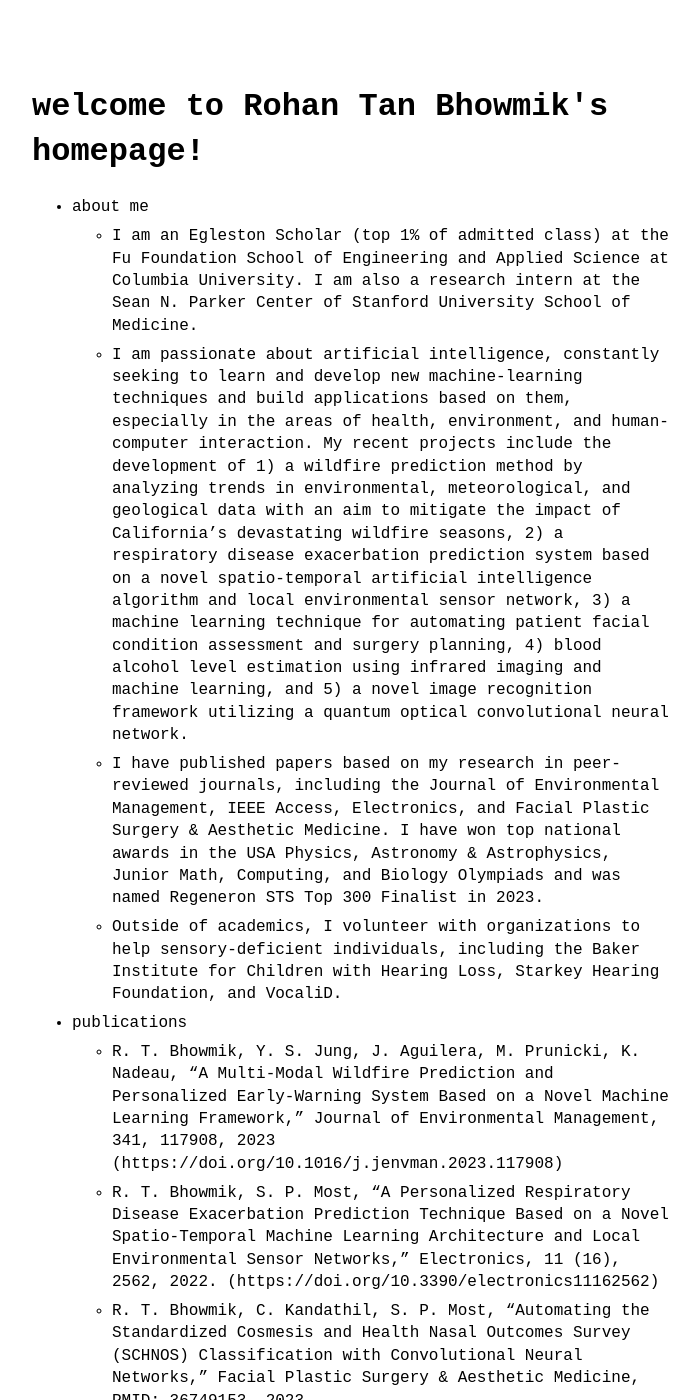
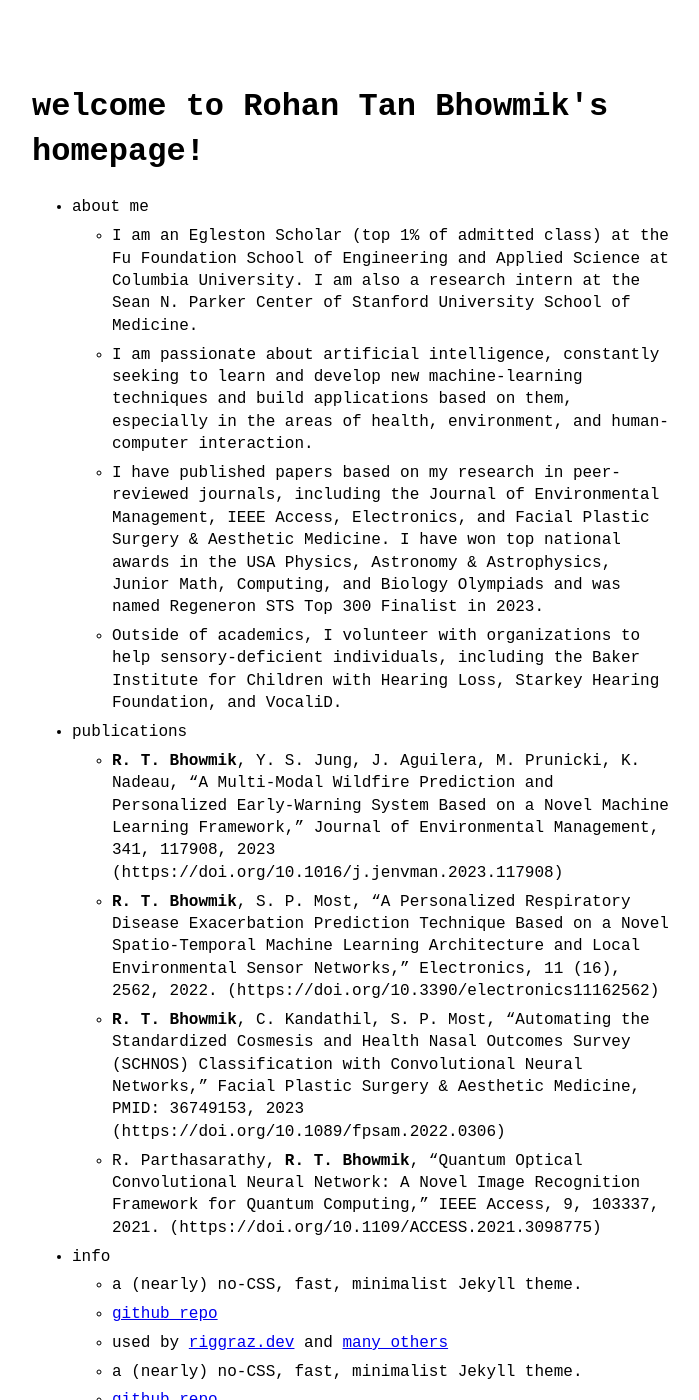
Before and after one commit to rohan-tan-bhowmik/rohan-tan-bhowmik.github.io, a Jekyll site: the page built from index.md, in a window 1280 px wide and 1400 px high. Shown: the whole window, without its empty margins (288-987 px from the left). Built offline with Jekyll 4.4.1, drawn with Linux system fonts in a browser that asks for light colours; some of the changed text lies outside the part shown.

Commit message:
Update menu.yml

```diff
--- a/_data/menu.yml
+++ b/_data/menu.yml
@@ -5,15 +5,15 @@
   - title: about me
     entries:
       - title: I am an Egleston Scholar (top 1% of admitted class) at the Fu Foundation School of Engineering and Applied Science at Columbia University. I am also a research intern at the Sean N. Parker Center of Stanford University School of Medicine.
-      - title: I am passionate about artificial intelligence, constantly seeking to learn and develop new machine-learning techniques and build applications based on them, especially in the areas of health, environment, and human-computer interaction. My recent projects include the development of 1) a wildfire prediction method by analyzing trends in environmental, meteorological, and geological data with an aim to mitigate the impact of California’s devastating wildfire seasons, 2) a respiratory disease exacerbation prediction system based on a novel spatio-temporal artificial intelligence algorithm and local environmental sensor network, 3) a machine learning technique for automating patient facial condition assessment and surgery planning, 4) blood alcohol level estimation using infrared imaging and machine learning, and 5) a novel image recognition framework utilizing a quantum optical convolutional neural network.
+      - title: I am passionate about artificial intelligence, constantly seeking to learn and develop new machine-learning techniques and build applications based on them, especially in the areas of health, environment, and human-computer interaction.
       - title: I have published papers based on my research in peer-reviewed journals, including the Journal of Environmental Management, IEEE Access, Electronics, and Facial Plastic Surgery & Aesthetic Medicine. I have won top national awards in the USA Physics, Astronomy & Astrophysics, Junior Math, Computing, and Biology Olympiads and was named Regeneron STS Top 300 Finalist in 2023.
       - title: Outside of academics, I volunteer with organizations to help sensory-deficient individuals, including the Baker Institute for Children with Hearing Loss, Starkey Hearing Foundation, and VocaliD.
   - title: publications
     entries:
-      - title: "R. T. Bhowmik, Y. S. Jung, J. Aguilera, M. Prunicki, K. Nadeau, “A Multi-Modal Wildfire Prediction and Personalized Early-Warning System Based on a Novel Machine Learning Framework,” Journal of Environmental Management, 341, 117908, 2023 (https://doi.org/10.1016/j.jenvman.2023.117908)"
-      - title: "R. T. Bhowmik, S. P. Most, “A Personalized Respiratory Disease Exacerbation Prediction Technique Based on a Novel Spatio-Temporal Machine Learning Architecture and Local Environmental Sensor Networks,” Electronics, 11 (16), 2562, 2022. (https://doi.org/10.3390/electronics11162562)"
-      - title: "R. T. Bhowmik, C. Kandathil, S. P. Most, “Automating the Standardized Cosmesis and Health Nasal Outcomes Survey (SCHNOS) Classification with Convolutional Neural Networks,” Facial Plastic Surgery & Aesthetic Medicine, PMID: 36749153, 2023 (https://doi.org/10.1089/fpsam.2022.0306)"
-      - title: "R. Parthasarathy, R. T. Bhowmik, “Quantum Optical Convolutional Neural Network: A Novel Image Recognition Framework for Quantum Computing,” IEEE Access, 9, 103337, 2021. (https://doi.org/10.1109/ACCESS.2021.3098775)"
+      - title: "<b>R. T. Bhowmik</b>, Y. S. Jung, J. Aguilera, M. Prunicki, K. Nadeau, “A Multi-Modal Wildfire Prediction and Personalized Early-Warning System Based on a Novel Machine Learning Framework,” Journal of Environmental Management, 341, 117908, 2023 (https://doi.org/10.1016/j.jenvman.2023.117908)"
+      - title: "<b>R. T. Bhowmik</b>, S. P. Most, “A Personalized Respiratory Disease Exacerbation Prediction Technique Based on a Novel Spatio-Temporal Machine Learning Architecture and Local Environmental Sensor Networks,” Electronics, 11 (16), 2562, 2022. (https://doi.org/10.3390/electronics11162562)"
+      - title: "<b>R. T. Bhowmik</b>, C. Kandathil, S. P. Most, “Automating the Standardized Cosmesis and Health Nasal Outcomes Survey (SCHNOS) Classification with Convolutional Neural Networks,” Facial Plastic Surgery & Aesthetic Medicine, PMID: 36749153, 2023 (https://doi.org/10.1089/fpsam.2022.0306)"
+      - title: "R. Parthasarathy, <b>R. T. Bhowmik</b>, “Quantum Optical Convolutional Neural Network: A Novel Image Recognition Framework for Quantum Computing,” IEEE Access, 9, 103337, 2021. (https://doi.org/10.1109/ACCESS.2021.3098775)"
   - title: info
     entries:
       - title: a (nearly) no-CSS, fast, minimalist Jekyll theme.
```
